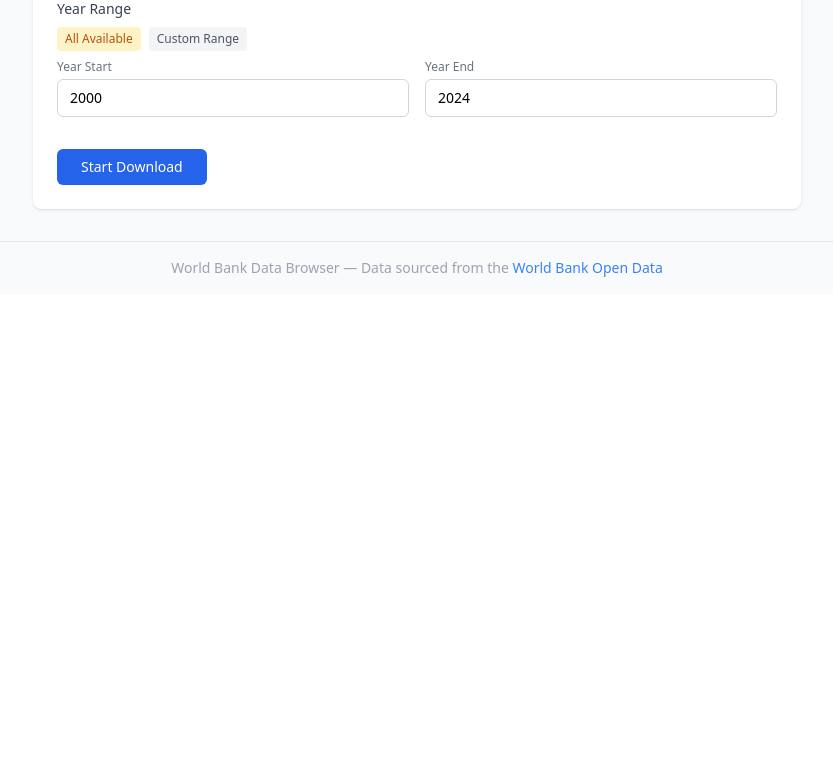
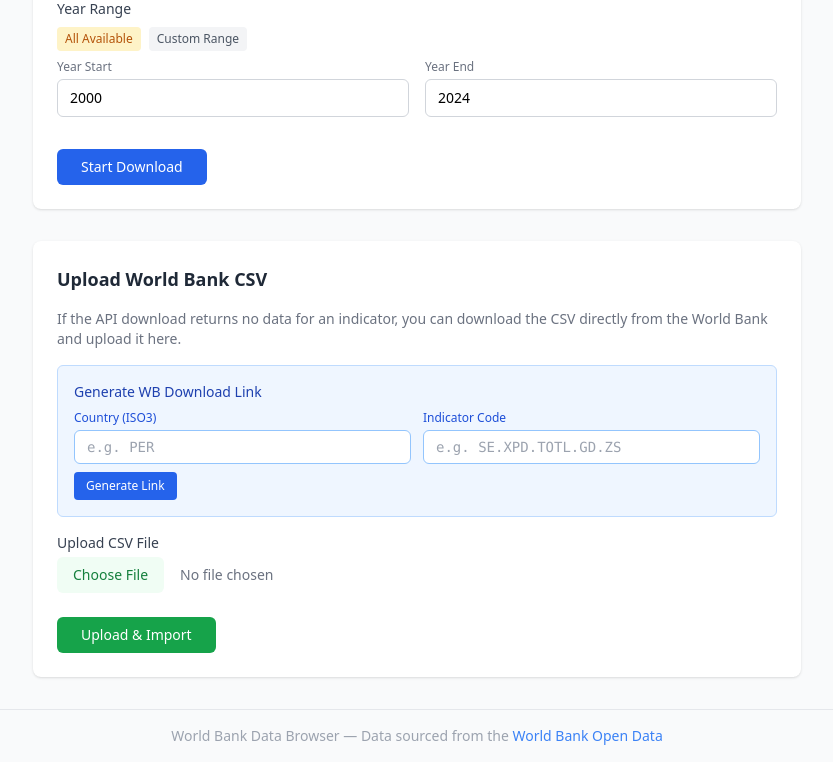
Before and after one commit to carlosyv/wb_data_app, a FastAPI app: template templates/download.html in a window 1280 px wide. Shown: the part 661-1423 px from the top of the page, without its empty margins (223-1056 px from the left). Before the commit the page ends 938 px from the top, so only its background shows below. Run offline with FastAPI, Linux system fonts and the light colour scheme; the template is opened without the code that fills it: most values are stand-ins (such as "Sample title", 1, 10 or a date in 2020); parts of the project's set-up code (start-up, migrations or seed data) failed here and were passed over; some libraries are stand-ins or nearby versions.

Commit message:
Add CSV upload feature and data points count on Jobs page
- Add POST /api/downloads/upload-csv endpoint to parse World Bank CSV
  files (wide-format) and upsert data points into the database
- Add CSV upload UI with WB direct download link generator on the
  Download Data page as a fallback when the JSON API returns no data
- Add Data Points column to Jobs page showing per-indicator counts

Co-Authored-By: Claude Opus 4.6 <noreply@anthropic.com>

```diff
--- a/templates/download.html
+++ b/templates/download.html
@@ -90,6 +90,57 @@
 
     </form>
 
+    <!-- CSV Upload Section -->
+    <div class="bg-white rounded-lg shadow p-6 space-y-4">
+        <h2 class="text-lg font-semibold text-gray-800">Upload World Bank CSV</h2>
+        <p class="text-sm text-gray-500">
+            If the API download returns no data for an indicator, you can download the CSV
+            directly from the World Bank and upload it here.
+        </p>
+
+        <!-- WB Direct Download Link Generator -->
+        <div class="bg-blue-50 border border-blue-200 rounded-md p-4 space-y-2">
+            <p class="text-sm font-medium text-blue-800">Generate WB Download Link</p>
+            <div class="grid grid-cols-2 gap-3">
+                <div>
+                    <label class="block text-xs text-blue-700 mb-1">Country (ISO3)</label>
+                    <input type="text" id="wb-link-country" placeholder="e.g. PER"
+                           class="w-full rounded-md border border-blue-300 px-3 py-1.5 text-sm font-mono">
+                </div>
+                <div>
+                    <label class="block text-xs text-blue-700 mb-1">Indicator Code</label>
+                    <input type="text" id="wb-link-indicator" placeholder="e.g. SE.XPD.TOTL.GD.ZS"
+                           class="w-full rounded-md border border-blue-300 px-3 py-1.5 text-sm font-mono">
+                </div>
+            </div>
+            <button type="button" onclick="generateWBLink()"
+                    class="text-xs px-3 py-1.5 bg-blue-600 text-white rounded hover:bg-blue-700">
+                Generate Link
+            </button>
+            <div id="wb-link-output" class="hidden">
+                <a id="wb-link-url" href="#" target="_blank" rel="noopener"
+                   class="text-sm text-blue-600 underline break-all"></a>
+            </div>
+        </div>
+
+        <!-- File Upload -->
+        <div>
+            <label class="block text-sm font-medium text-gray-700 mb-1">Upload CSV File</label>
+            <input type="file" id="csv-file" accept=".csv"
+                   class="block w-full text-sm text-gray-500 file:mr-4 file:py-2 file:px-4
+                          file:rounded-md file:border-0 file:text-sm file:font-medium
+                          file:bg-green-50 file:text-green-700 hover:file:bg-green-100">
+        </div>
+
+        <div class="flex items-center justify-between pt-2">
+            <button type="button" onclick="uploadCSV()"
+                    class="px-6 py-2 bg-green-600 text-white text-sm font-medium rounded-md hover:bg-green-700 focus:outline-none focus:ring-2 focus:ring-green-500">
+                Upload & Import
+            </button>
+            <div id="upload-status" class="text-sm text-gray-500"></div>
+        </div>
+    </div>
+
 </div>
 
 <script>
@@ -174,5 +225,60 @@ async function submitDownload() {
         statusEl.textContent = `Network error: ${err.message}`;
     }
 }
+
+/* ── WB Direct Download Link Generator ─────────────────────────────── */
+
+function generateWBLink() {
+    const country = document.getElementById('wb-link-country').value.trim();
+    const indicator = document.getElementById('wb-link-indicator').value.trim();
+    const output = document.getElementById('wb-link-output');
+    const link = document.getElementById('wb-link-url');
+
+    if (!country || !indicator) {
+        output.classList.add('hidden');
+        return;
+    }
+
+    const url = `https://api.worldbank.org/v2/country/${country}/indicator/${indicator}?source=2&downloadformat=csv`;
+    link.href = url;
+    link.textContent = url;
+    output.classList.remove('hidden');
+}
+
+/* ── CSV Upload ────────────────────────────────────────────────────── */
+
+async function uploadCSV() {
+    const statusEl = document.getElementById('upload-status');
+    const fileInput = document.getElementById('csv-file');
+
+    if (!fileInput.files.length) {
+        statusEl.textContent = 'Please select a CSV file first.';
+        return;
+    }
+
+    statusEl.textContent = 'Uploading...';
+
+    const formData = new FormData();
+    formData.append('file', fileInput.files[0]);
+
+    try {
+        const resp = await fetch('/api/downloads/upload-csv', {
+            method: 'POST',
+            body: formData,
+        });
+        const data = await resp.json();
+        if (resp.ok) {
+            let msg = `Imported ${data.upserted} data points (${data.skipped} empty cells skipped).`;
+            if (data.errors && data.errors.length) {
+                msg += ` ${data.errors.length} error(s).`;
+            }
+            statusEl.innerHTML = `<span class="text-green-700">${msg}</span> <a href="/browse" class="text-blue-600 underline">Browse data</a>`;
+        } else {
+            statusEl.textContent = `Error: ${data.detail || JSON.stringify(data)}`;
+        }
+    } catch (err) {
+        statusEl.textContent = `Network error: ${err.message}`;
+    }
+}
 </script>
 {% endblock %}
```
Also changed, not shown: src/api/downloads.py (+121 -1 lines), src/api/pages.py (+19 -1 lines), templates/jobs.html (+19 -1 lines).
